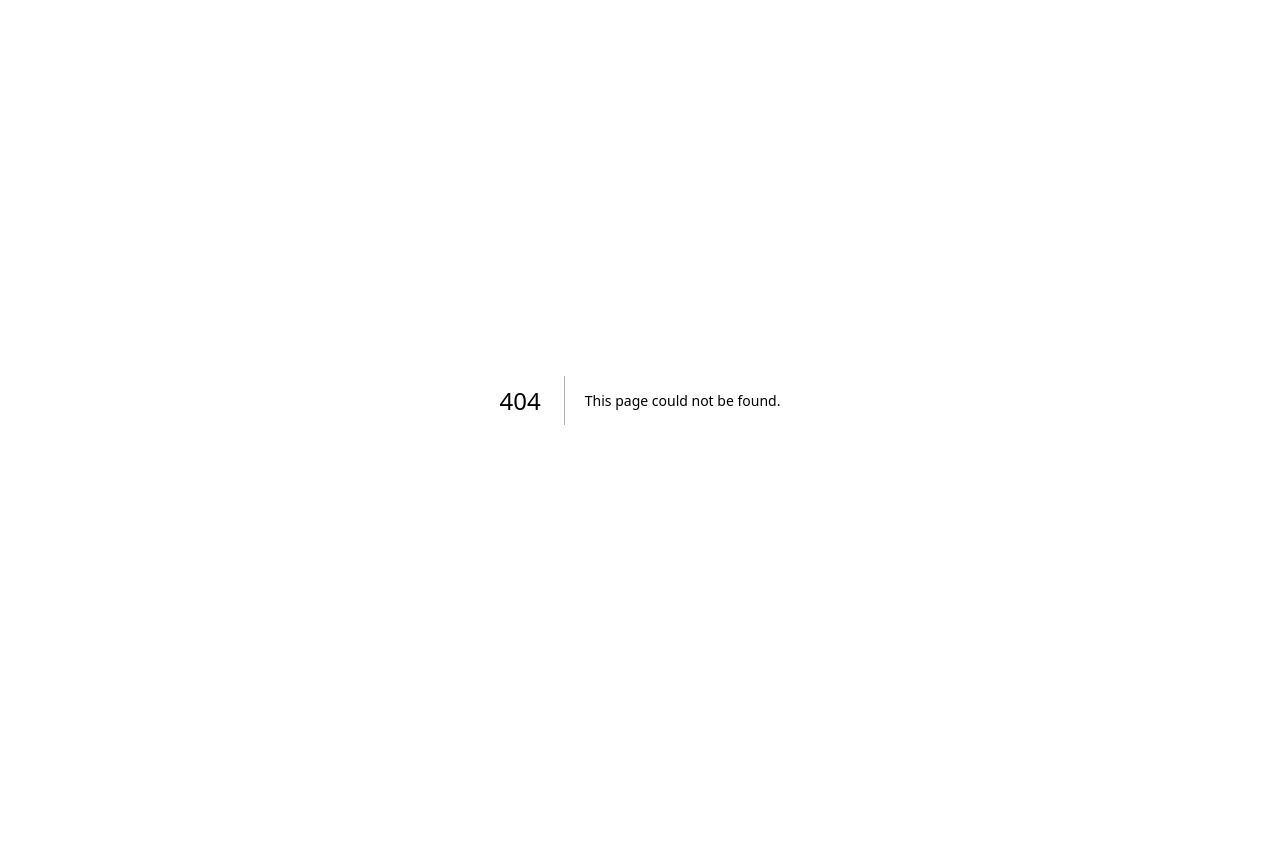
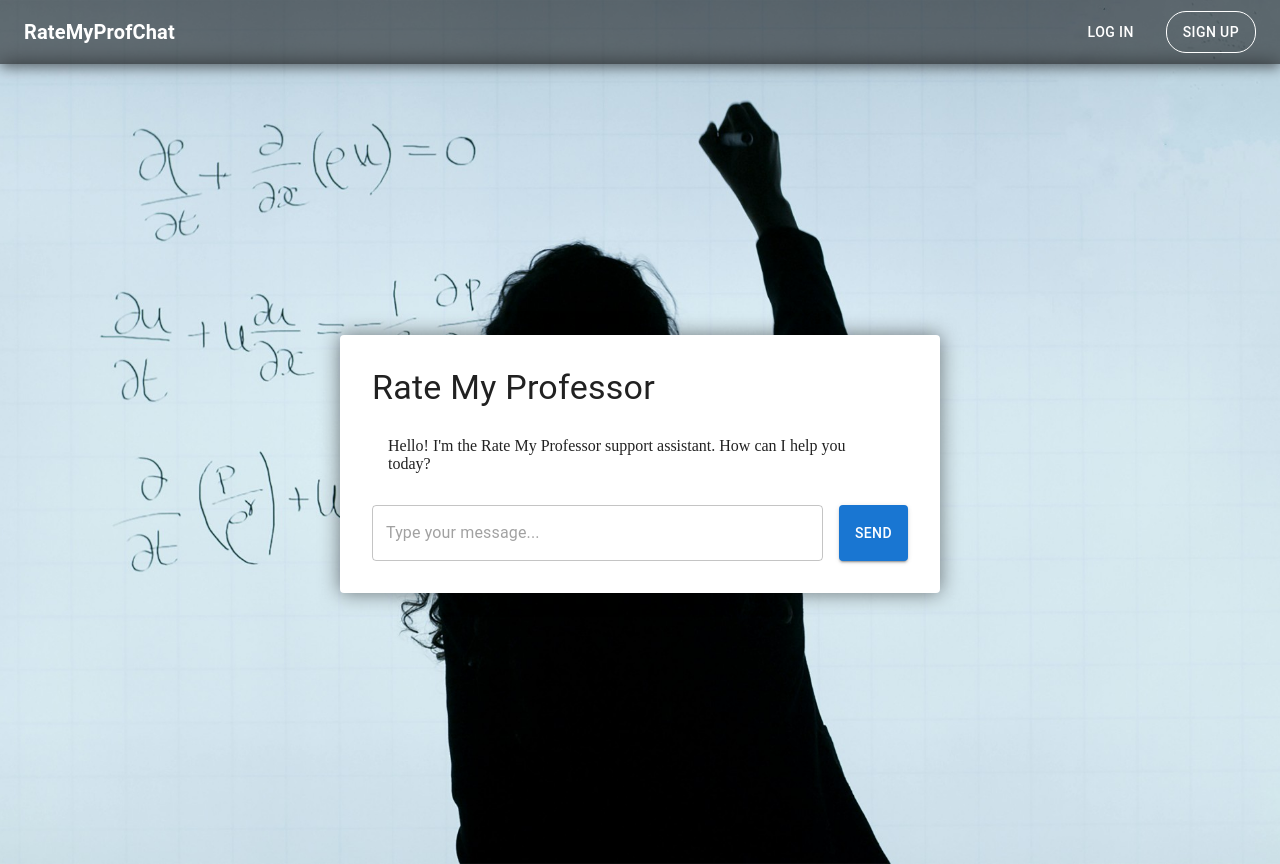
Before and after one commit to Moiz-Amjad/rate-my-professor_rag, a Next.js app: page /ChatWindow in a window 1280 px wide. Before the commit this address had no page. Before the commit the page ends 800 px from the top, so only its background shows below. Built offline with nearby package versions, Linux system fonts and the light colour scheme.

Commit message:
Added the same design to the chatbot page and currently working on making the chatbot paper better

```diff
--- a/components/ChatWindow.js
+++ b/pages/ChatWindow.js
@@ -1,5 +1,11 @@
 import { useState } from "react";
-import { Box, TextField, Button, Typography, Paper } from "@mui/material";
+import { Box, TextField, Button, Typography, Paper, Toolbar, AppBar } from "@mui/material";
+import "../styles/globals.css";
+import Container from '@mui/material/Container';
+import Image from 'next/image'
+import Head from 'next/head'
+import Link from 'next/link';
+
 
 export default function ChatWindow() {
   const [messages, setMessages] = useState([
@@ -50,6 +56,28 @@ export default function ChatWindow() {
   };
 
   return (
+    <Container maxWidth="100vh" id="home-root" style={{ backgroundImage: "url('/images/ratemyprofnew.jpg')", backgroundSize: 'cover', backdropFilter: 'blur(90px)', backgroundPosition: 'center', padding: '0', justifyContent: 'center' }}>
+        <Head>
+          <title>Rate My Professor Chatbot Assistant</title>
+          <meta name="description" content="Your friendly assistant for Rate My Professor" />
+        </Head>
+
+        {/* Transparent AppBar */}
+        <AppBar position="sticky" sx={{ backgroundColor: 'rgba(0, 0, 0, 0.5)', boxShadow: '0px 4px 12px rgba(0, 0, 0, 0.5)'}}>
+          <Toolbar>
+            <Typography variant="h6" sx={{ flexGrow: 1, color: '#FFFFFF', fontWeight: 'bold' }}>
+              <Link href="/" style={{ color: '#FFFFFF', textDecoration: 'none' }}>
+                RateMyProfChat
+              </Link>
+            </Typography>
+              <Button sx={{ color: '#FFFFFF', borderRadius: '20px', padding: '8px 16px', marginRight: '16px', ":hover": { backgroundColor: 'rgba(255, 255, 255, 0.1)' }}}>
+                LOG IN
+              </Button>
+              <Button sx={{ color: '#FFFFFF', borderRadius: '20px', padding: '8px 16px', border: '1px solid #FFFFFF', ":hover": { backgroundColor: 'rgba(255, 255, 255, 0.1)' }}}>
+                SIGN UP
+              </Button>
+          </Toolbar>
+        </AppBar>
     <Box
       sx={{
         display: "flex",
@@ -127,5 +155,6 @@ export default function ChatWindow() {
         </Box>
       </Paper>
     </Box>
+  </Container>
   );
 }
--- a/styles/globals.css
+++ b/styles/globals.css
@@ -3,3 +3,7 @@
   padding: 0;
   margin: 0;
 }
+
+body {
+  margin: 0 !important;
+}
```
Also changed, not shown: firstpage.js (+15 -7 lines).
